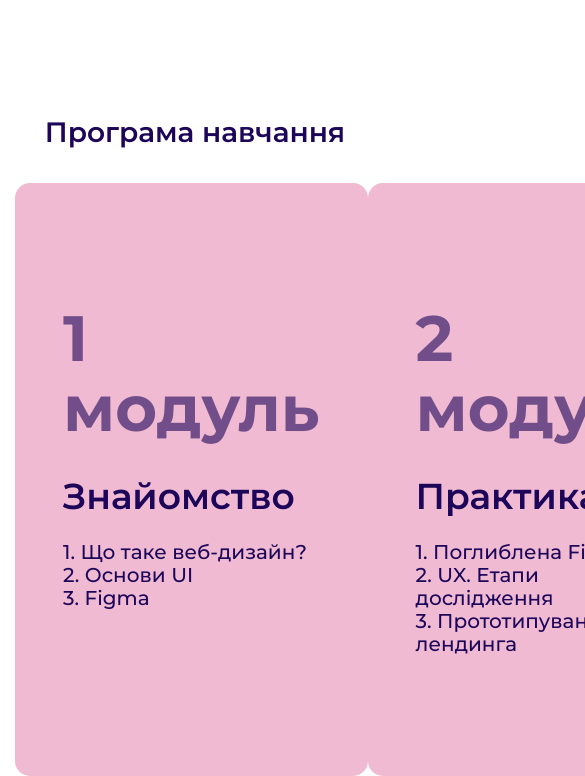
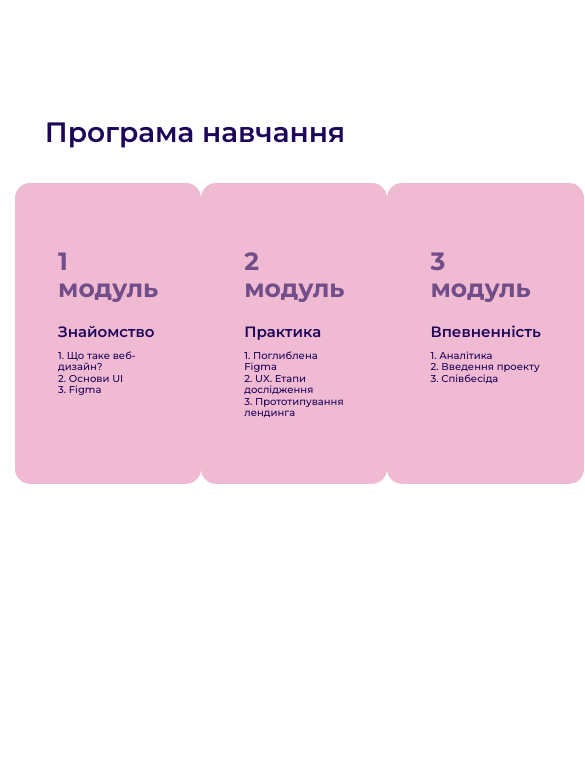
Before and after one commit to Arina-M/web-design-for-teens, a plain HTML site: page index.html in a window 390 px wide. Shown: the part 982-1758 px from the top of the page, 585 px wide, since content can reach past the window. After the commit the page ends 1466 px from the top, so only its background shows below. Drawn offline with nearby package versions, Linux system fonts and the light colour scheme.

Commit message:
adaptive design for section "Educational programme"

```diff
--- a/css/style.css
+++ b/css/style.css
@@ -403,6 +403,7 @@ ul{
 
 }
 
+/*tablet*/
 @media screen and (max-width: 1040px){
     .for-students-who{
         margin-top: 55px;
@@ -444,6 +445,7 @@ ul{
 @media screen and (min-width: 480px) {
 
 }
+
 
 
 /* EDUCATIONAL PROGRAMME SECTION*/
@@ -489,3 +491,54 @@ ul{
     font-size: 20px;
 
 }
+
+@media screen and (max-width: 1440px) {
+    .educational-programme__list-item{
+        padding: 100px 55px;
+    }
+
+    .educational-programme__module-number{
+        font-size: 45px;
+    }
+
+    .educational-programme__div h4{
+        font-size: 26px;
+    }
+
+    .educational-programme__div ul li{
+        font-size: 14px;
+    }
+}
+
+@media screen and (max-width: 1200px) {
+    .educational-programme__module-number{
+        font-size: 39px;
+    }
+
+    .educational-programme__div h4{
+        font-size: 24px;
+    }
+
+}
+
+
+/*tablet*/
+@media screen and (max-width: 1040px){
+    .educational-programme__list-item{
+        padding: 65px 43px;
+    }
+
+    .educational-programme__module-number{
+        font-size: 25px;
+        margin-bottom: 20px;
+    }
+
+    .educational-programme__div h4{
+        font-size: 15px;
+        margin-bottom: 10px;
+    }
+
+    .educational-programme__div ul li{
+        font-size: 10px;
+    }
+}
```
